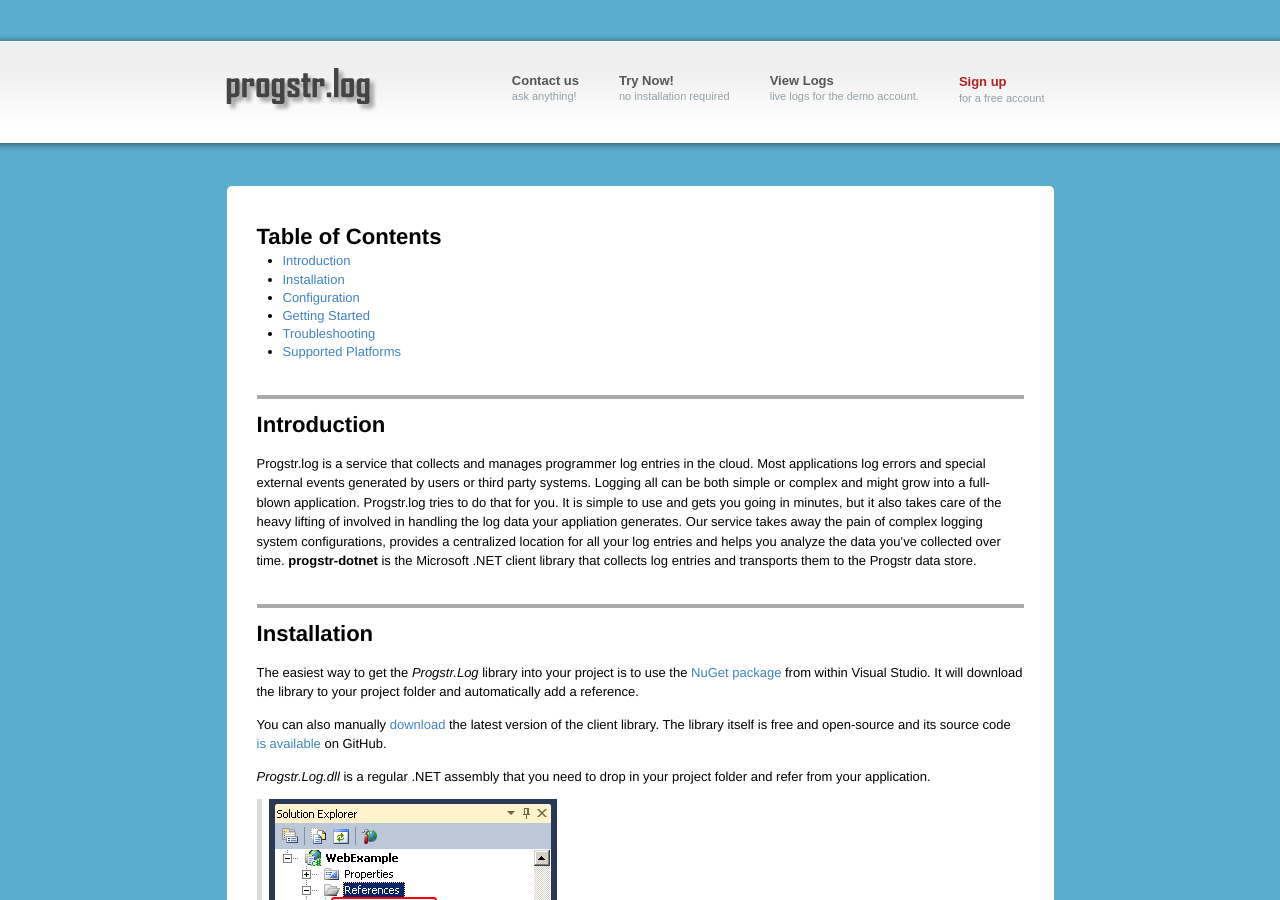
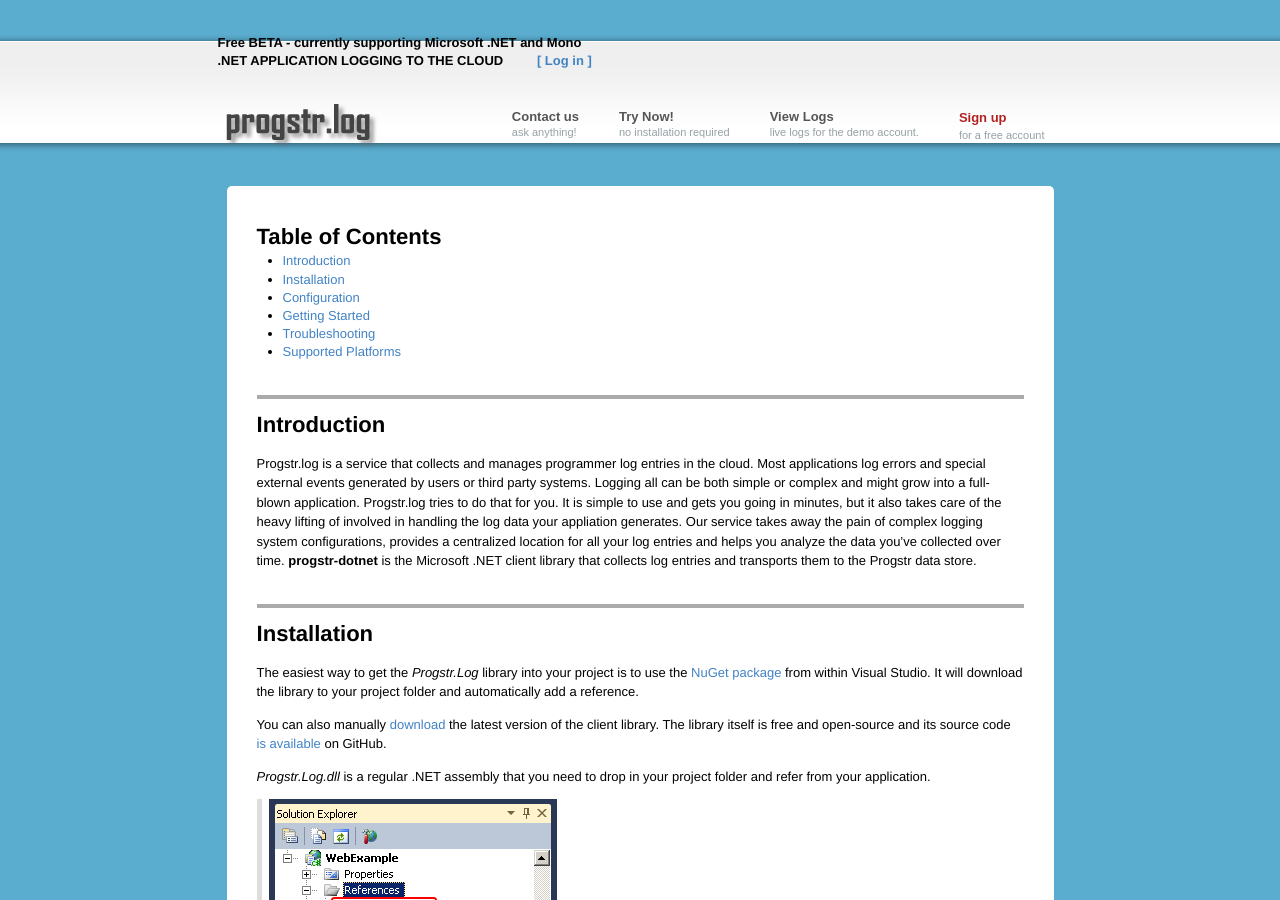
Before and after one commit to progstr/progstr.github.com, a Jekyll site: the page built from index.md, in a window 1280 px wide and 900 px high. Built offline with Jekyll 4.4.1, drawn with Linux system fonts in a browser that asks for light colours.

Commit message:
Additional messages and login link above top header.

```diff
--- a/_layouts/default.html
+++ b/_layouts/default.html
@@ -25,6 +25,17 @@
   <body>
     <div id="top_bg">
       <div id="top_bar">
+		<div id="top_menu_wrapper">
+			 <div class="top_menu_left">
+				<b>Free BETA - currently supporting Microsoft .NET and Mono</b>
+			</div>
+
+			<div class="top_menu_right">
+				<b>.NET APPLICATION LOGGING TO THE CLOUD</b>
+				 <a href="http://app.progstr.com/login" style="margin-left:30px;"><b>[ Log in ]</b></a>
+			</div>
+		</div>
+
         <div id="menu_wrapper">
 
           <div class="logo">
```
